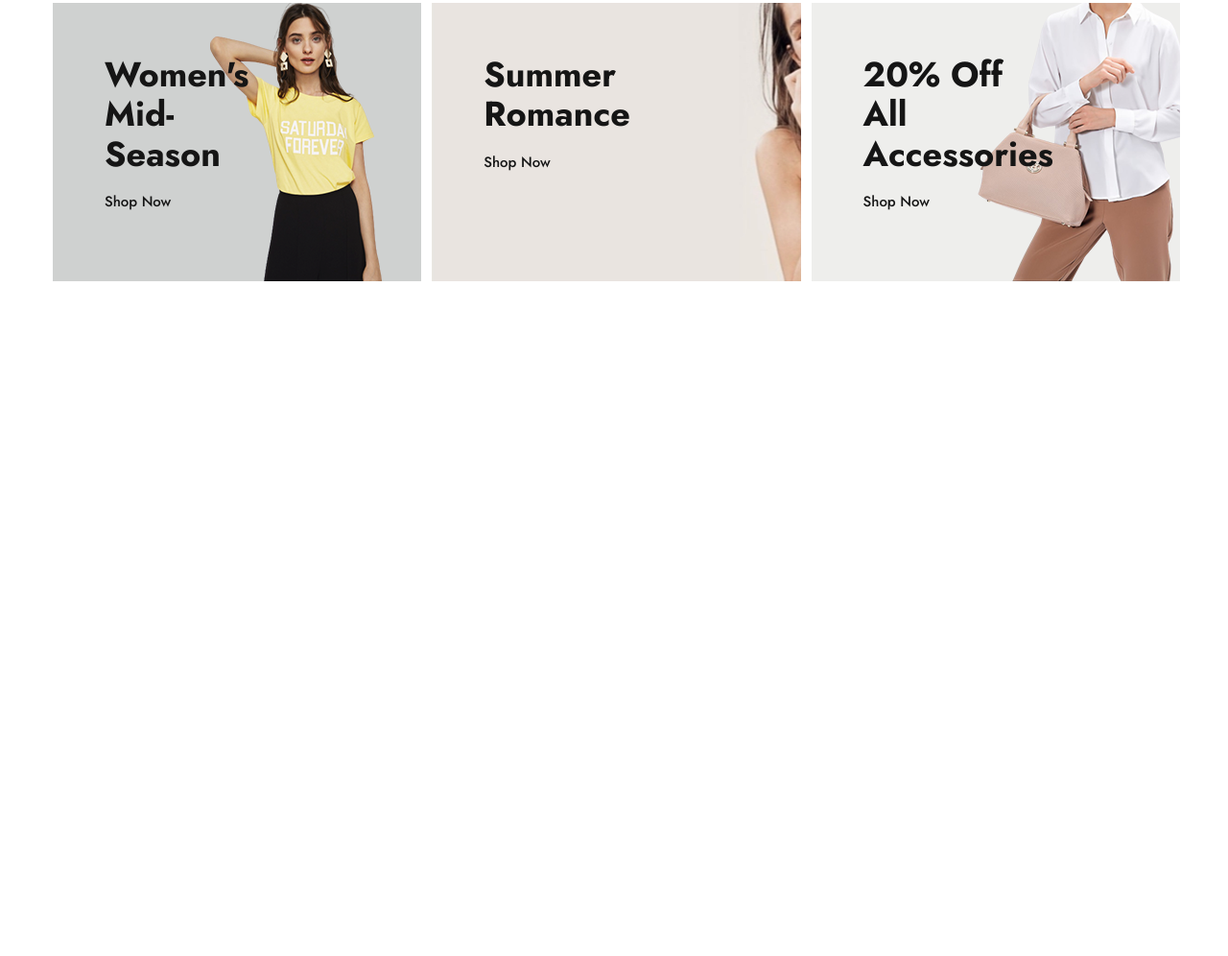
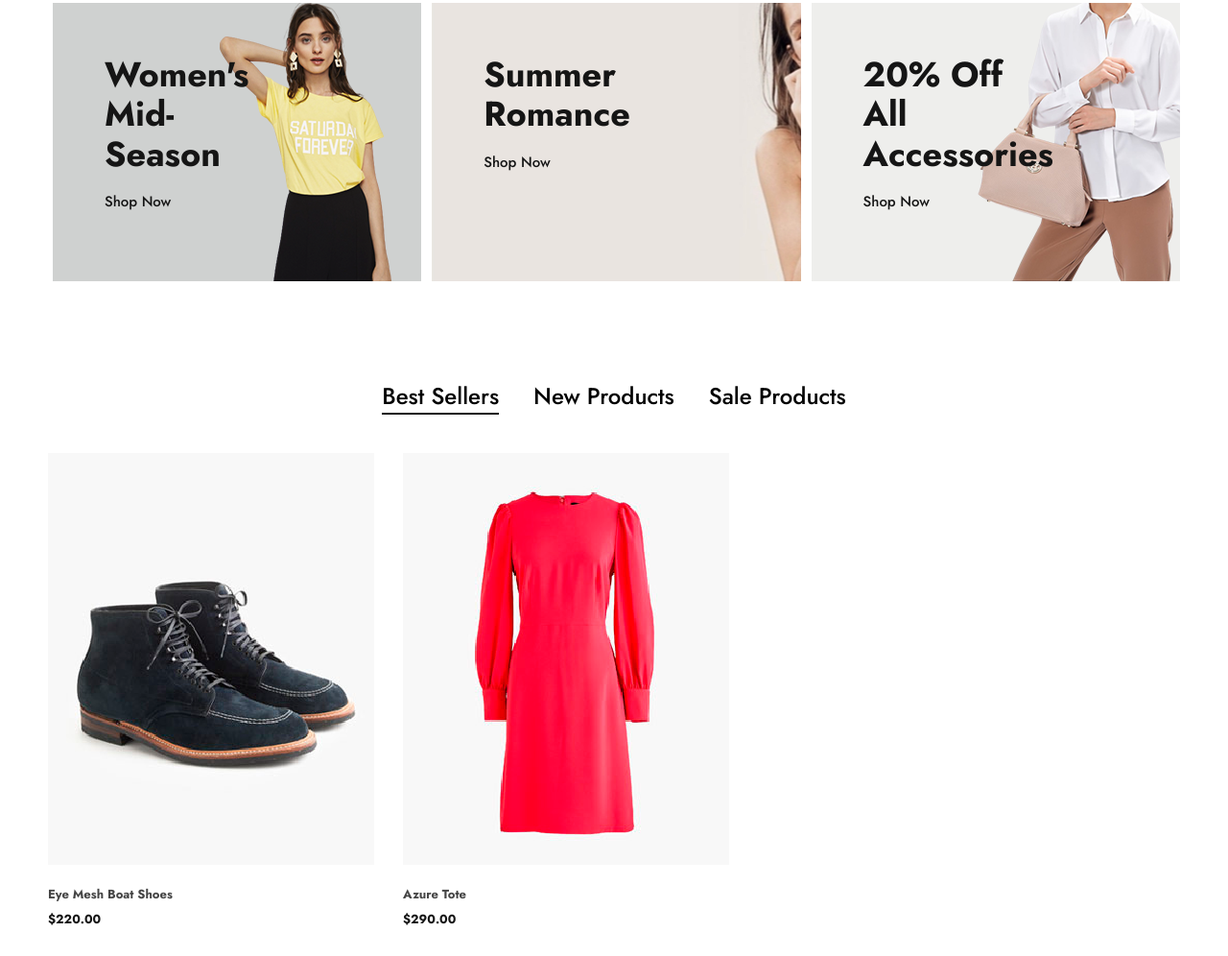
Before and after one commit to Presnia/zone-x, a website: page app/index.html in a window 1280 px wide. Shown: the part 1127-2123 px from the top of the page at 96% size. Before the commit the page ends 1450 px from the top, so only its background shows below. Drawn offline with Linux system fonts and the light colour scheme.

Commit message:
Started block products. Created two product cards

```diff
--- a/app/index.html
+++ b/app/index.html
@@ -117,7 +117,45 @@
     </ul>
   </div>
 </section>
+			<section class="main-products">
+  <h2 class="visually-hidden">Products on Main Page</h2>
+  <div class="container main-products__container">
+    <ul class="main-products__nav">
+      <li class="main-products__item"><button class="main-products__btn main-products__btn--current btn-reset main-link" data-filter="best-sellers">Best Sellers</button></li>
+      <li class="main-products__item"><button class="main-products__btn btn-reset main-link" data-filter="new-products">New Products</button></li>
+      <li class="main-products__item"><button class="main-products__btn btn-reset main-link" data-filter="sale-products">Sale Products</button></li>
+    </ul>
 
+    <ul class="main-products__list products-grid">
+      <li class="products-grid__item">
+        <article class="product">
+          <div class="product__image">
+            <img src="../img/prod-1.png" alt="prod 1">
+          </div>
+          <h3 class="product__title">
+            <a href="#">
+              Eye Mesh Boat Shoes
+            </a>
+          </h3>
+          <span class="product__price">$220.00</span>
+        </article>
+      </li>
+      <li class="products-grid__item">
+        <article class="product">
+          <div class="product__image">
+            <img src="../img/prod-2.png" alt="prod 2">
+          </div>
+          <h3 class="product__title">
+            <a href="#">
+              Azure Tote
+            </a>
+          </h3>
+          <span class="product__price">$290.00</span>
+        </article>
+      </li>
+    </ul>
+  </div>
+</section>
 		</main>
 		<footer class="footer">
 	<div class="container"></div>
--- a/src/scss/_settings.scss
+++ b/src/scss/_settings.scss
@@ -66,6 +66,7 @@ ul {
 
 .btn-reset {
   border: none;
+  padding: 0;
   background: transparent;
   cursor: pointer;
 }
--- a/src/scss/_vars.scss
+++ b/src/scss/_vars.scss
@@ -5,4 +5,5 @@
   --color-dark: #151515;
   --quill-gray: #e5e5e3;
   --color-gray: #858585;
+  --color-tundora: #454545;
 }
--- a/src/scss/components/_banners.scss
+++ b/src/scss/components/_banners.scss
@@ -28,7 +28,7 @@
   &__one {
     background-color: #cfd1d0;
     background-image: url('../../img/midseas.png');
-    background-position: 80% 0%;
+    background-position: 85% 0%;
   }
 
   &__two {
--- a/src/scss/components/_main-products.scss
+++ b/src/scss/components/_main-products.scss
@@ -0,0 +1,36 @@
+.main-products {
+  &__container {
+    padding-top: 76px;
+    padding-bottom: 30px;
+  }
+
+  &__nav {
+    display: flex;
+    justify-content: center;
+    margin-bottom: 45px;
+  }
+
+  &__item {
+    margin: 0 18px;
+  }
+
+  &__btn {
+    font-size: 24px;
+
+    &--current {
+      &::before {
+        width: 100%;
+        transition: width 0.15s;
+        }
+    }
+  }
+}
+
+.products-grid {
+  display: flex;
+  flex-wrap: nowrap;
+
+  &__item {
+    margin-right: 30px;
+  }
+}
--- /dev/null
+++ b/src/scss/components/_product.scss
@@ -0,0 +1,35 @@
+.product {
+  position: relative;
+
+  &__image {
+    margin-bottom: 20px;
+
+    img {
+      max-height: 100%;
+      object-fit: cover;
+    }
+  }
+
+  &__title {
+    margin: 0;
+    margin-bottom: 8px;
+    font-size: 13px;
+    color: var(--color-tundora);
+
+    a {
+      &::before {
+        content: "";
+        position: absolute;
+        left: 0;
+        right: 0;
+        top: 0;
+        bottom: 0;
+      }
+    }
+  }
+
+  &__price {
+    font-size: 13px;
+    font-weight: 700;
+  }
+}
```
Also changed, not shown: src/html/main-products.html (+39 -0 lines), app/css/components/product.min.css, app/css/main.min.css, app/img/prod-1.png (added), app/img/prod-2.png (added), src/img/prod-1.png (added), src/img/prod-2.png (added), src/scss/components/product.scss (deleted), 2 other files.
